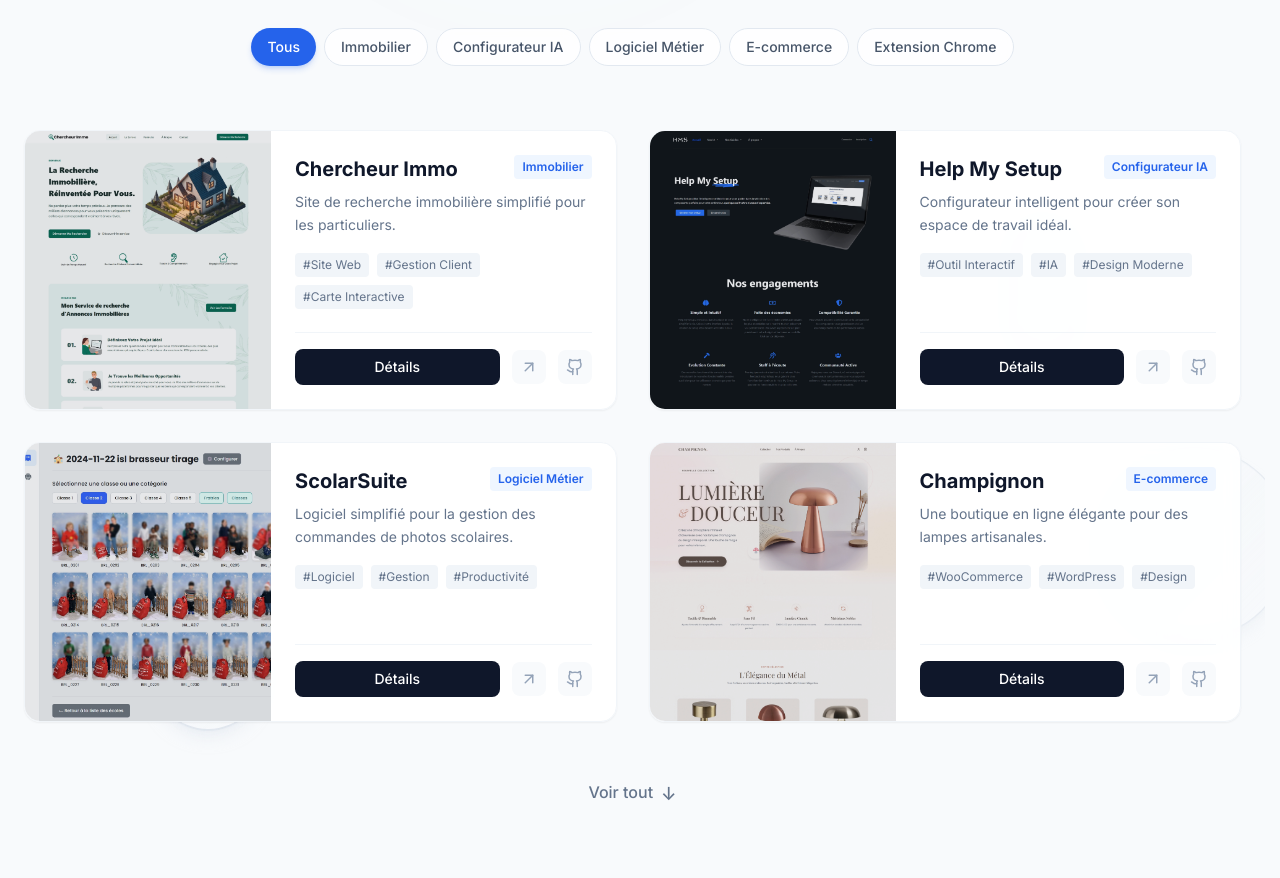
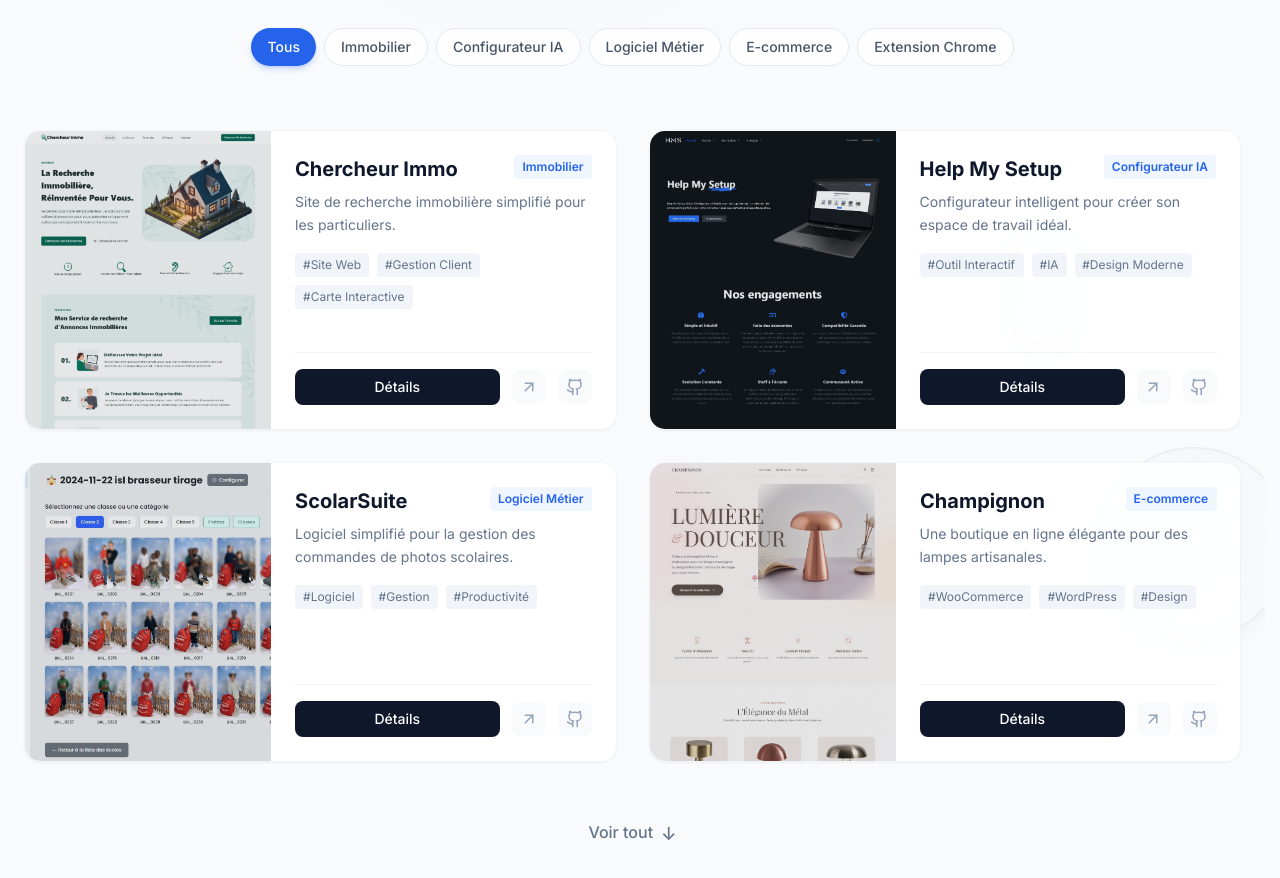
Before and after one commit to julien-lambin/portfolio-julien, a React (Vite) app: page / in a window 1280 px wide. Shown: the part 980-1858 px from the top of the page. Built offline with nearby package versions, Linux system fonts and the light colour scheme.

Commit message:
fix: ensure consistent project card margins by switching to min-height and verify external links

```diff
--- a/components/Projects.tsx
+++ b/components/Projects.tsx
@@ -95,7 +95,7 @@ export const Projects: React.FC = () => {
                 exit="exit"
                 viewport={{ once: true, margin: "-50px" }}
                 key={project.id}
-                className="relative group h-full md:h-[280px]"
+                className="relative group h-full"
               >
                   {/* Luminous Border Animation Layer */}
                   <svg className="absolute inset-0 w-full h-full pointer-events-none z-10" preserveAspectRatio="none">
@@ -124,9 +124,9 @@ export const Projects: React.FC = () => {
                       />
                   </svg>
 
-                  <div className="h-full bg-white/90 dark:bg-slate-900/90 backdrop-blur rounded-2xl overflow-hidden border border-slate-100 dark:border-slate-800 shadow-sm hover:shadow-xl transition-all duration-300 flex flex-col md:flex-row">
+                  <div className="h-full min-h-[420px] md:min-h-[300px] bg-white/90 dark:bg-slate-900/90 backdrop-blur rounded-2xl overflow-hidden border border-slate-100 dark:border-slate-800 shadow-sm hover:shadow-xl transition-all duration-300 flex flex-col md:flex-row">
                       {/* Image Section */}
-                      <div className="w-full md:w-5/12 h-48 md:h-full relative overflow-hidden bg-slate-100 dark:bg-slate-800">
+                      <div className="w-full md:w-5/12 h-48 md:h-auto relative overflow-hidden bg-slate-100 dark:bg-slate-800">
                           <img
                               src={project.image}
                               alt={project.title}
@@ -139,8 +139,8 @@ export const Projects: React.FC = () => {
                       </div>
 
                       {/* Content Section */}
-                      <div className="flex-1 p-6 flex flex-col justify-between">
-                          <div>
+                      <div className="flex-1 p-6 flex flex-col">
+                          <div className="flex-1">
                               <div className="flex justify-between items-start mb-2">
                                   <h3 className="text-xl font-bold text-slate-900 dark:text-white group-hover:text-blue-600 dark:group-hover:text-blue-400 transition-colors">{project.title}</h3>
                                   <span className="text-xs font-semibold px-2 py-1 bg-blue-50 dark:bg-blue-900/30 text-blue-600 dark:text-blue-300 rounded">
@@ -158,7 +158,7 @@ export const Projects: React.FC = () => {
                               </div>
                           </div>
 
-                          <div className="flex items-center gap-3 pt-4 mt-auto border-t border-slate-100 dark:border-slate-800">
+                          <div className="flex items-center gap-3 pt-4 border-t border-slate-100 dark:border-slate-800">
                               <button
                                   onClick={() => setSelectedProject(project)}
                                   className="flex-1 flex items-center justify-center gap-2 py-2 bg-slate-900 dark:bg-blue-600 text-white text-sm font-medium rounded-lg hover:bg-slate-800 dark:hover:bg-blue-700 transition-colors"
@@ -179,7 +179,7 @@ export const Projects: React.FC = () => {
                                 target="_blank"
                                 rel="noopener noreferrer"
                                 aria-label={`Voir le code source du projet ${project.title} sur GitHub`}
-                                className="p-2 text-slate-400 hover:text-slate-900 dark:hover:text-white bg-slate-50 dark:bg-slate-800 rounded-lg hover:bg-slate-200 dark:hover:bg-slate-700 transition-colors"
+                                className="p-2 text-slate-400 hover:text-slate-900 dark:hover:text-white bg-slate-50 dark:bg-slate-800 rounded-lg hover:bg-blue-200 dark:hover:bg-slate-700 transition-colors"
                               >
                                   <Github size={18} />
                               </a>
```
